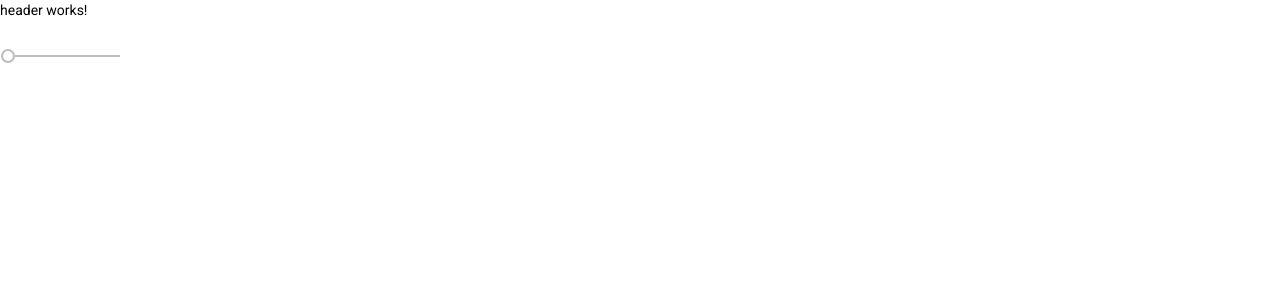
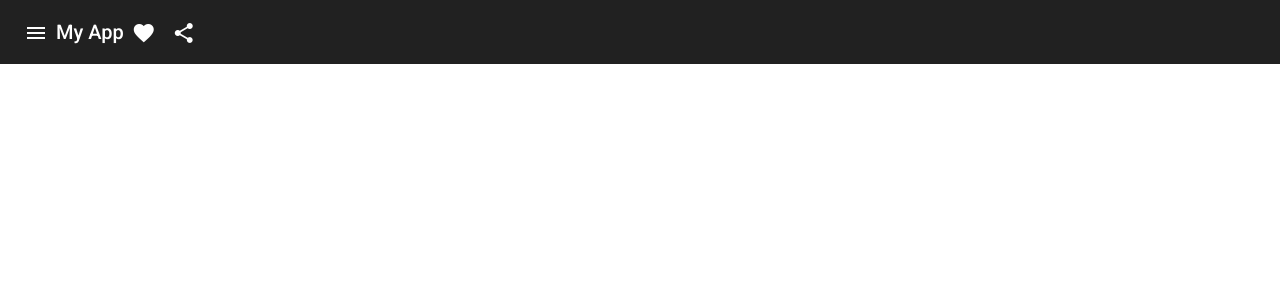
Before and after one commit to pete85/angular-test, an Angular app: page /#/ in a window 1280 px wide. Shown: the top 300 px of the page. Built offline with nearby package versions, Linux system fonts and the light colour scheme.

Commit message:
homepage & header (mat toolbar)

```diff
--- a/src/app/header/header.component.html
+++ b/src/app/header/header.component.html
@@ -1 +1,13 @@
-<p>header works!</p>
+<mat-toolbar>
+  <button mat-icon-button class="example-icon" aria-label="Example icon-button with menu icon">
+    <mat-icon>menu</mat-icon>
+  </button>
+  <span>My App</span>
+  <span class="example-spacer"></span>
+  <button mat-icon-button class="example-icon favorite-icon" aria-label="Example icon-button with heart icon">
+    <mat-icon>favorite</mat-icon>
+  </button>
+  <button mat-icon-button class="example-icon" aria-label="Example icon-button with share icon">
+    <mat-icon>share</mat-icon>
+  </button>
+</mat-toolbar>
--- a/src/app/home/home.component.html
+++ b/src/app/home/home.component.html
@@ -1 +1 @@
-<mat-slider min="1" max="100" step="1" value="1"></mat-slider>
+<p>Home</p>
--- a/src/styles.css
+++ b/src/styles.css
@@ -1,4 +1,8 @@
-/* You can add global styles to this file, and also import other style files */
+@import "~@angular/material/prebuilt-themes/pink-bluegrey.css";
 
 html, body { height: 100%; }
 body { margin: 0; font-family: Roboto, "Helvetica Neue", sans-serif; }
+
+.mat-toolbar {
+  position: fixed;
+}
```
Also changed, not shown: src/app/app.module.ts (+8 -2 lines).
